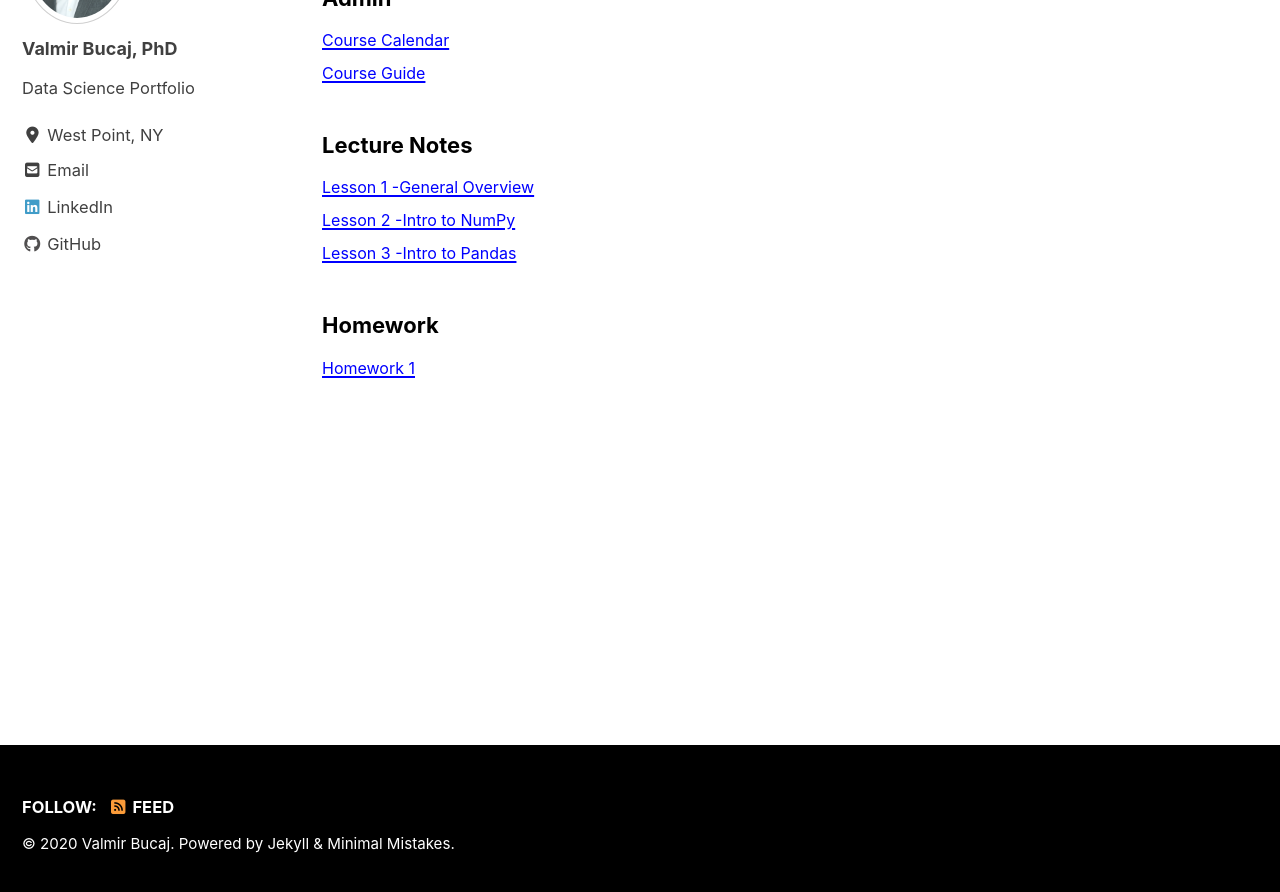
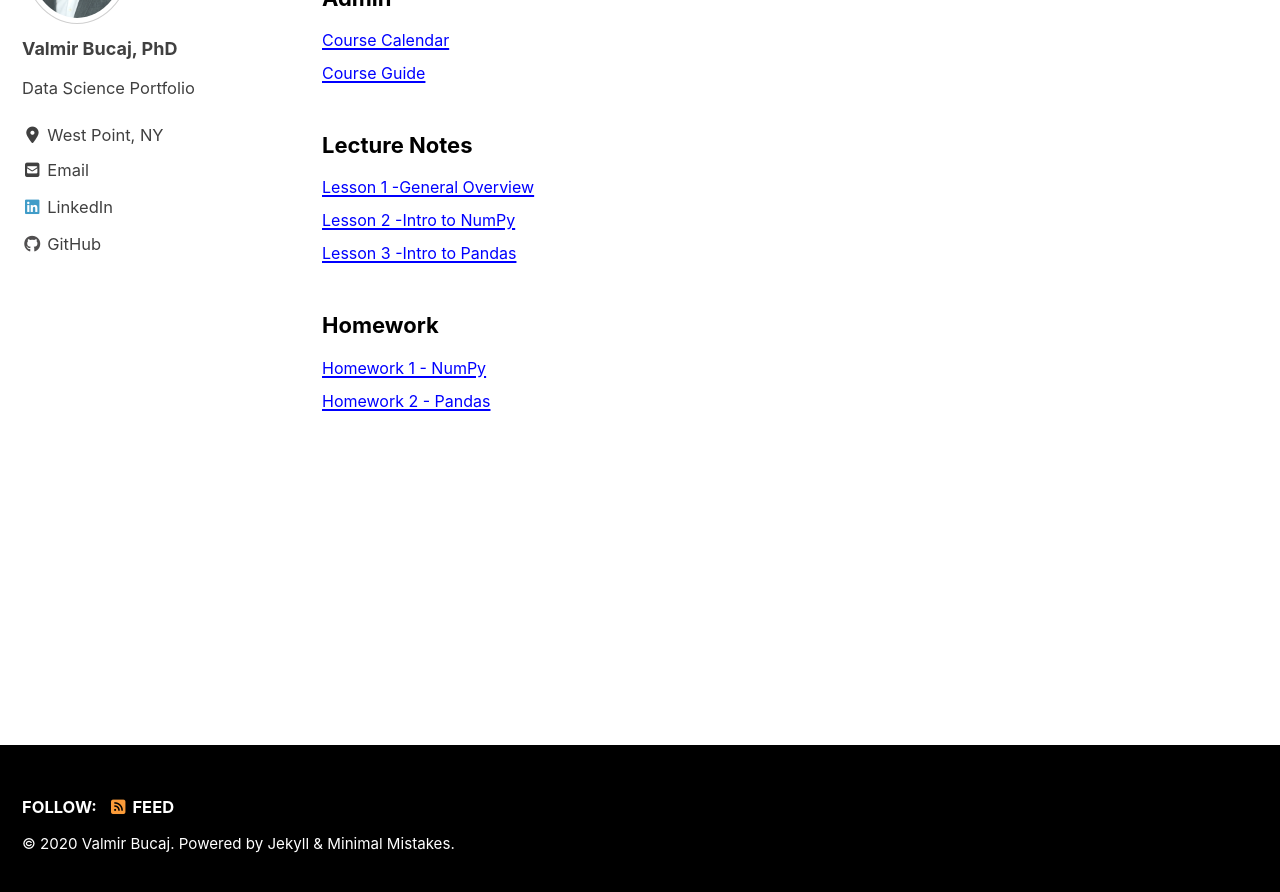
Before and after one commit to vbucaj/vbucaj.github.io, a Jekyll site: the page built from _pages/MA477.md, in a window 1280 px wide and 900 px high, scrolled down 222 px. Shown: the top 892 px of the window. Built offline with Jekyll 4.4.1, drawn with Linux system fonts in a browser that asks for light colours; cached includes are drawn as plain includes; nearby versions of some CDN libraries.

Commit message:
updated on 1/21/2020

```diff
--- a/_pages/MA477.md
+++ b/_pages/MA477.md
@@ -20,6 +20,8 @@
 
 <h3>Homework</h3>
 
-<a href="https://github.com/vbucaj/lecture-notes/blob/master/MA477%20-%20Theory%20and%20Applications%20of%20Data%20Science/Homework/Homework1.ipynb" target="_blank" ><font size='3'>Homework 1</font></a>
+<a href="https://github.com/vbucaj/lecture-notes/blob/master/MA477%20-%20Theory%20and%20Applications%20of%20Data%20Science/Homework/Homework1.ipynb" target="_blank" ><font size='3'>Homework 1 - NumPy</font></a>
+<br>
+<a href="https://github.com/vbucaj/lecture-notes/blob/master/MA477%20-%20Theory%20and%20Applications%20of%20Data%20Science/Homework/Homework2/Homework%202%20-%20Pandas.ipynb" target="_blank" ><font size='3'>Homework 2 - Pandas</font></a>
 
 </body>
```
